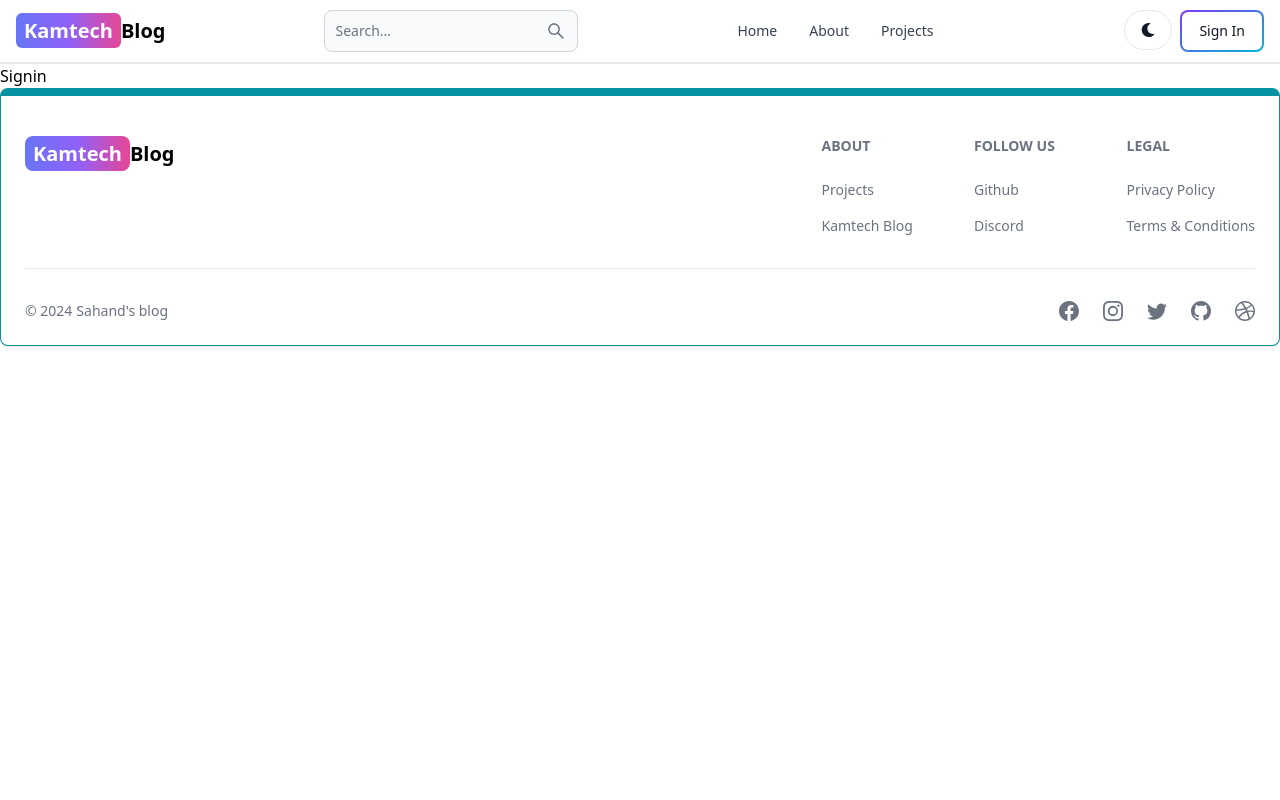
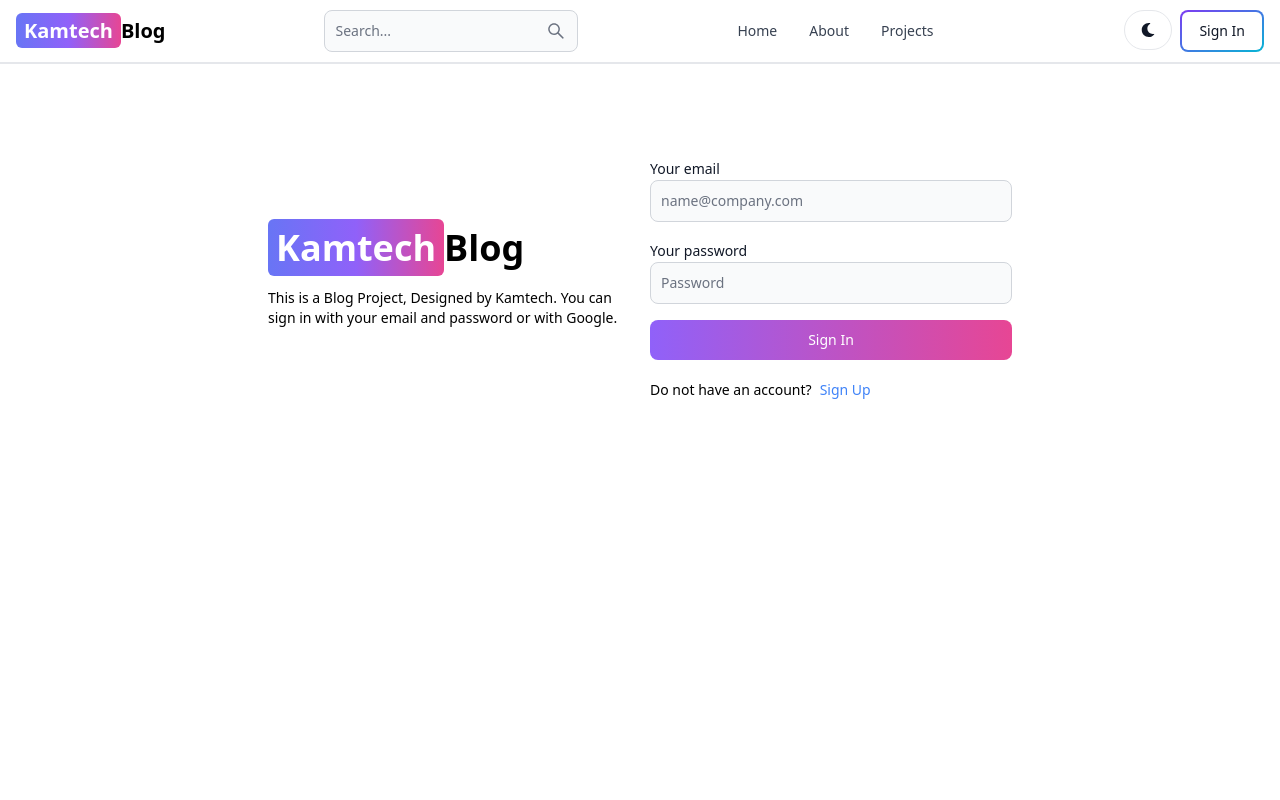
Before and after one commit to MyronJoe/Mern-Stack-Blog, a React (Vite) app in the folder client/: page /sign-in in a window 1280 px wide. Shown: the top 800 px of the page. Built offline with nearby package versions, Linux system fonts and the light colour scheme.

Commit message:
completed signin page functionality

```diff
--- a/client/src/pages/Signin.jsx
+++ b/client/src/pages/Signin.jsx
@@ -1,7 +1,129 @@
-import React from 'react'
+import { Alert, Button, Label, Spinner, TextInput } from 'flowbite-react'
+import React, { useState } from 'react'
+import { Link, useNavigate } from 'react-router-dom'
 
 export default function Signin() {
+
+  const [formData, setFormData] = useState({})
+  const [errorMessage, setErrorMessage] = useState(null)
+  const [loading, setLoading] = useState(false)
+
+  const navigate = useNavigate();
+
+
+  const handleChange = (e) => {
+    setFormData({ ...formData, [e.target.id]: e.target.value.trim() })
+  }
+
+  const handleSubmit = async (e) => {
+    e.preventDefault();
+
+    if (!formData.email || !formData.password) {
+      return setErrorMessage('Please fill out all fields.')
+    }
+
+    try {
+
+      setLoading(true)
+      setErrorMessage(null)
+
+      const res = await fetch('/api/auth/signin', {
+        method: 'POST',
+        headers: { 'Content-Type': 'application/json' },
+        body: JSON.stringify(formData)
+      })
+
+
+      const data = await res.json()
+
+      if (data.success === false) {
+        return setErrorMessage(data.message)
+      }
+
+      setLoading(false)
+
+      if (res.ok) {
+        navigate('/')
+      }
+
+    } catch (error) {
+      setErrorMessage(error.message)
+      setLoading(false)
+    }
+  }
+
   return (
-    <div>Signin</div>
+    <div className='min-h-screen mt-20'>
+
+      <div className="flex flex-col md:flex-row p-3 max-w-3xl mx-auto md:items-center gap-5">
+
+        {/* left side */}
+        <div className="flex-1">
+          <Link to="/" className='text-4xl  font-bold dark:text-white'>
+            <span className='bg-gradient-to-r from-indigo-500 via-purple-500 to-pink-500 py-1 px-2 text-white rounded-md'>Kamtech</span>Blog
+          </Link>
+
+          <p className='text-sm mt-5'>
+            This is a Blog Project, Designed by Kamtech. You can sign in with your email and password or with Google.
+          </p>
+        </div>
+
+        {/* right side */}
+        <div className="flex-1">
+
+          <form className='flex flex-col gap-4' onSubmit={handleSubmit}>
+
+            <div className="">
+              <Label value='Your email' />
+              <TextInput
+                type='text'
+                placeholder='name@company.com'
+                onChange={handleChange}
+                id='email'
+              />
+            </div>
+
+            <div className="">
+              <Label value='Your password' />
+              <TextInput
+                type='password'
+                placeholder='Password'
+                onChange={handleChange}
+                id='password'
+              />
+            </div>
+
+            <Button gradientDuoTone='purpleToPink' type='submit' disabled={loading}>
+              {loading ? (
+                <>
+                  <Spinner size='sm' />
+                  <span className='pl-3'>Loading...</span>
+                </>
+              ) : 'Sign In'}
+            </Button>
+
+
+          </form>
+
+          <div className='flex gap-2 mt-5 text-sm'>
+            <span>Do not have an account?</span>
+            <Link to='/sign-up' className='text-blue-500'>
+              Sign Up
+            </Link>
+          </div>
+
+          {
+            errorMessage && (
+              <Alert className='mt-5' color='failure'>
+                {errorMessage}
+              </Alert>
+            )
+          }
+
+        </div>
+
+      </div>
+
+    </div>
   )
 }
```
